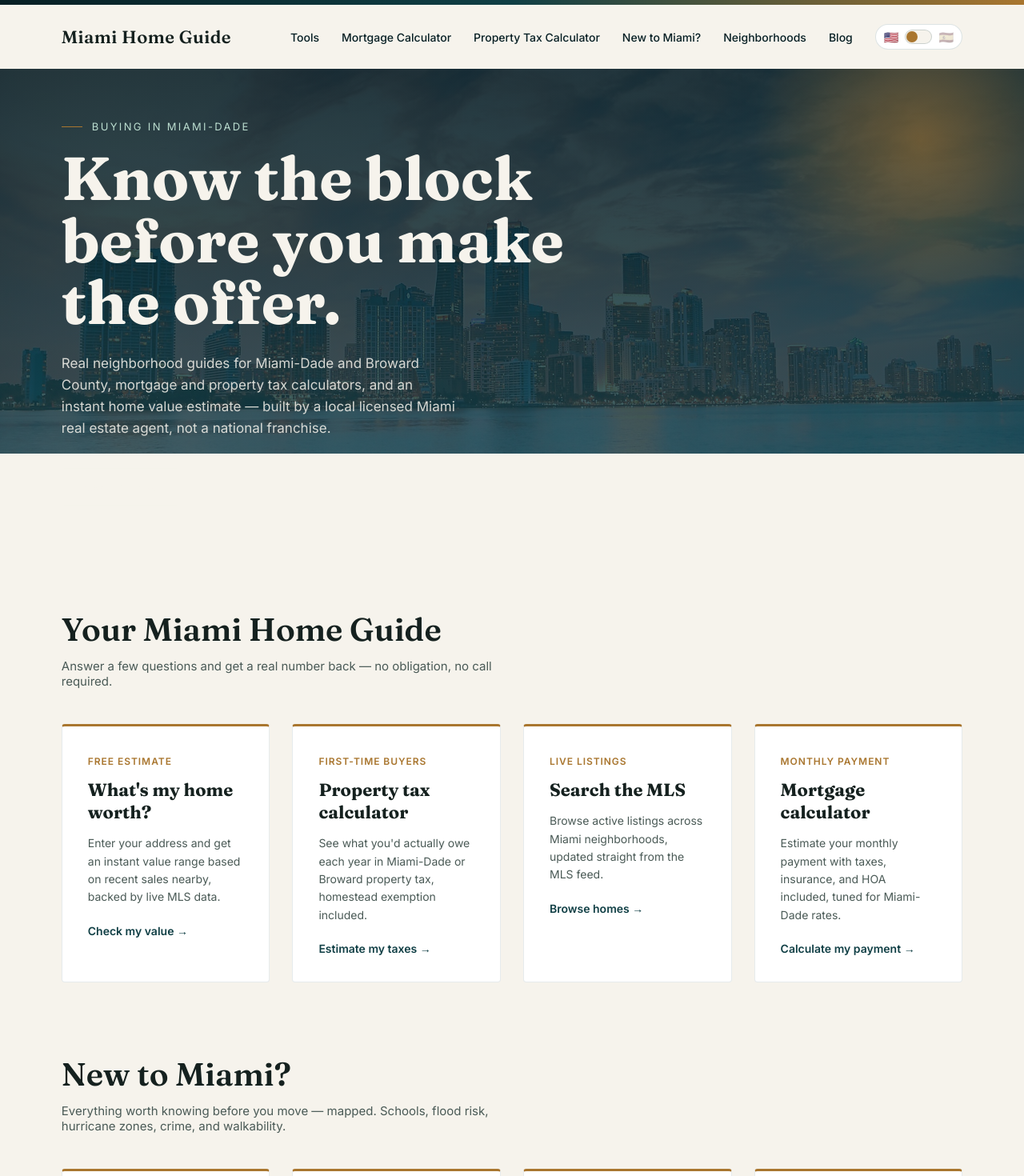
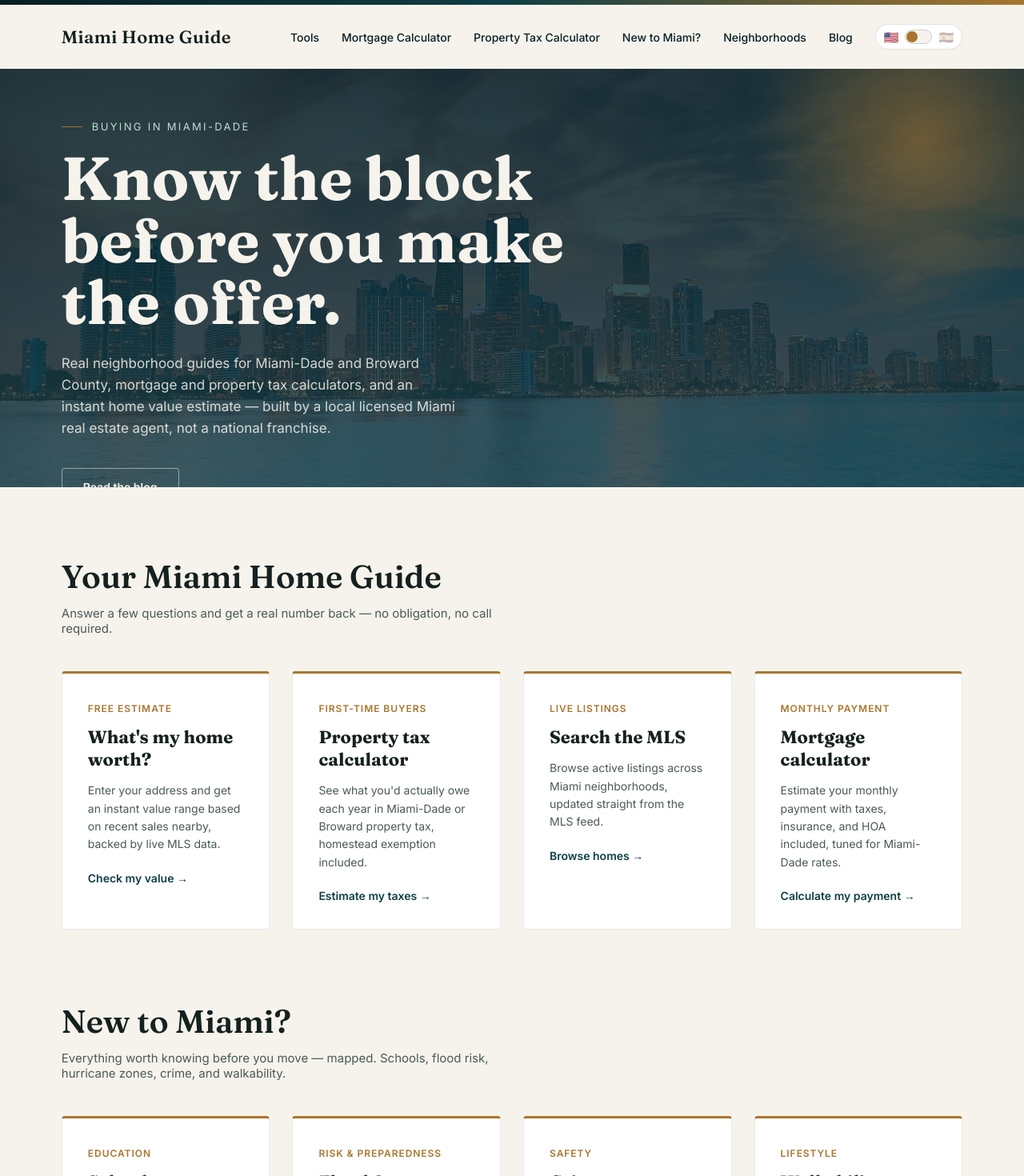
Before and after one commit to matravagnan-droid/miami-home-guide, a Next.js app: page / in a window 1280 px wide. Shown: the top 1470 px of the page at 80% size. Built offline with nearby package versions, Linux system fonts and the light colour scheme; no server answers.

Commit message:
Tighten hero-to-Tools gap further
The hero's fade-to-background zone plus the Tools section's full 90px top padding were stacking into a large gap. Pushed the fade to 93% (from 82%), cut hero bottom padding to 2vh, and set the Tools section's top padding to 48px directly.

```diff
--- a/app/HomeClient.js
+++ b/app/HomeClient.js
@@ -31,7 +31,7 @@ export default function HomeClient({ articles }) {
       <div className="horizon" />
       <SiteNav />
 
-      <section className="hero" style={{ backgroundImage: "linear-gradient(180deg, rgba(7,31,36,0.88) 0%, rgba(16,63,69,0.78) 82%, var(--sand) 82%), url(/images/hero-skyline.jpg)" }}>
+      <section className="hero" style={{ backgroundImage: "linear-gradient(180deg, rgba(7,31,36,0.88) 0%, rgba(16,63,69,0.78) 93%, var(--sand) 93%), url(/images/hero-skyline.jpg)" }}>
         <div className="hero-fan" />
         <div className="eyebrow">{t.hero.eyebrow}</div>
         <h1>{t.hero.h1}</h1>
@@ -43,7 +43,7 @@ export default function HomeClient({ articles }) {
         </div>
       </section>
 
-      <section className="section" id="tools">
+      <section className="section" id="tools" style={{ paddingTop: 48 }}>
         <div className="section-head">
           <h2>{t.tools.h2}</h2>
           <p>{t.tools.p}</p>
--- a/app/globals.css
+++ b/app/globals.css
@@ -110,7 +110,7 @@ a { color: inherit; text-decoration: none; }
 
 .hero {
   position: relative;
-  padding: 8vh 6vw 5vh;
+  padding: 8vh 6vw 2vh;
   background-color: var(--bay-deep);
   background-size: cover, cover;
   background-position: center, center;
```
